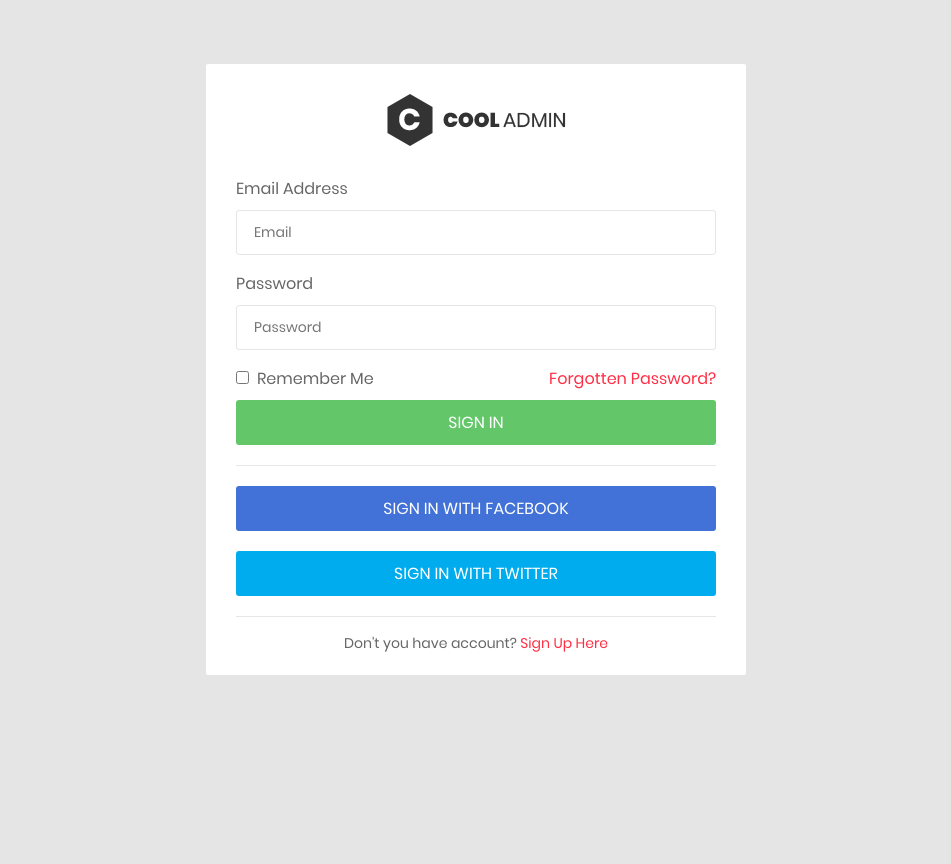
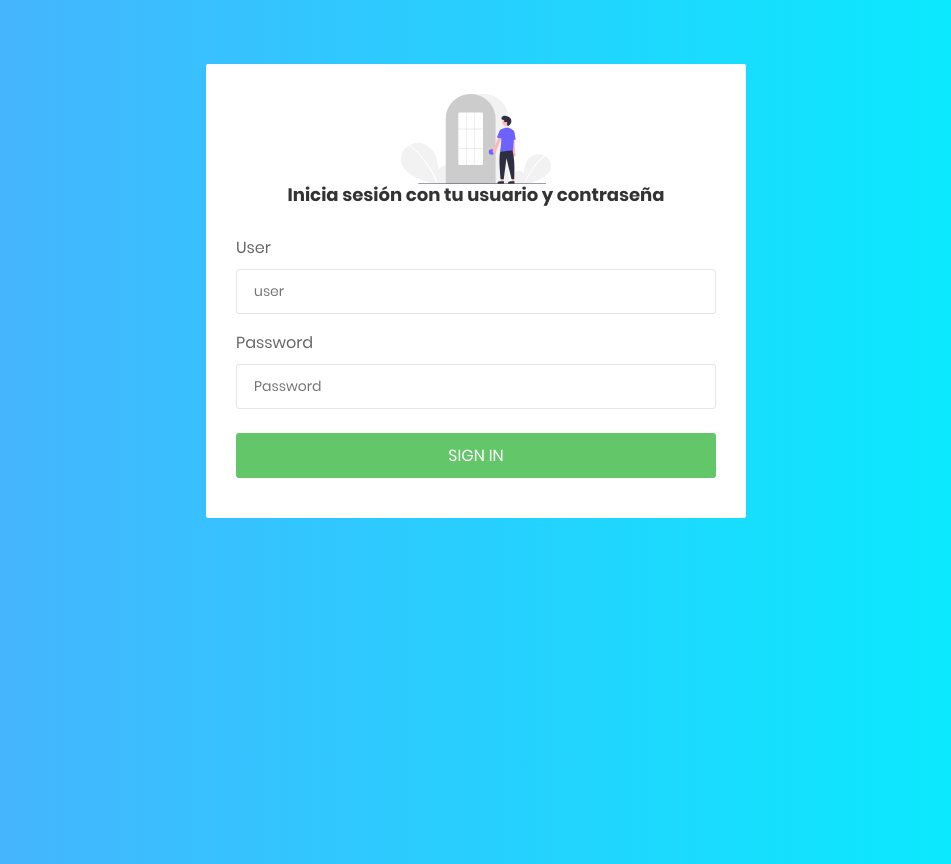
Before and after one commit to samgongora26/perfect-assistant, a PHP site: page / in a window 1280 px wide. Shown: the whole page, without its empty margins (164-1115 px from the left). Run offline with PHP 8.4, Linux system fonts and the light colour scheme.

Commit message:
iniciar sesion

```diff
--- a/inc/admin/sesion.php
+++ b/inc/admin/sesion.php
@@ -3,6 +3,6 @@
     session_start();
     $id_user = $_SESSION['id_user'];
     if($id_user == ""){ //si la variable de sesión está vacia entonces se redirige al login
-        header("location: ../../../index.html");
+        header("location: ../../index.html");
     }
 ?>
--- a/index.HTML
+++ b/index.html
@@ -35,49 +35,41 @@
 
 </head>
 
-<body class="animsition">
-    <div class="page-wrapper">
-        <div class="page-content--bge5">
+<body class="animsition" >
+    <div class="page-wrapper" style="background-image: linear-gradient(to right, #4facfe 0%, #00f2fe 100%);">
+        <div class="page-content--bge5" style="background-image: linear-gradient(to right, #4facfe 0%, #00f2fe 100%);">
             <div class="container">
                 <div class="login-wrap">
                     <div class="login-content">
                         <div class="login-logo">
-                            <a href="#">
-                                <img src="src/images/icon/logo.png" alt="CoolAdmin">
-                            </a>
+
+                            <img src="src/images/login.svg" alt="login svg" style="width: 150px">
+
+                            <h4>Inicia sesión con tu usuario y contraseña</h4>
                         </div>
                         <div class="login-form">
-                            <form action="" method="post">
+                            <form action="inc/admin/login.php" method="post">
                                 <div class="form-group">
-                                    <label>Email Address</label>
-                                    <input class="au-input au-input--full" type="email" name="email" placeholder="Email">
+                                    <label>User</label>
+                                    <input class="au-input au-input--full" type="text" name="user" id="user" placeholder="user">
                                 </div>
                                 <div class="form-group">
                                     <label>Password</label>
-                                    <input class="au-input au-input--full" type="password" name="password" placeholder="Password">
+                                    <input class="au-input au-input--full" type="password" name="pass" id="pass" placeholder="Password">
                                 </div>
                                 <div class="login-checkbox">
                                     <label>
-                                        <input type="checkbox" name="remember">Remember Me
-                                    </label>
-                                    <label>
-                                        <a href="#">Forgotten Password?</a>
+                                        <!--a href="#">¿Forgotten Password?</a-->
                                     </label>
                                 </div>
                                 <button class="au-btn au-btn--block au-btn--green m-b-20" type="submit">sign in</button>
-                                <div class="social-login-content">
-                                    <div class="social-button">
-                                        <button class="au-btn au-btn--block au-btn--blue m-b-20">sign in with facebook</button>
-                                        <button class="au-btn au-btn--block au-btn--blue2">sign in with twitter</button>
-                                    </div>
-                                </div>
                             </form>
-                            <div class="register-link">
+                            <!--div class="register-link">
                                 <p>
                                     Don't you have account?
                                     <a href="#">Sign Up Here</a>
                                 </p>
-                            </div>
+                            </div-->
                         </div>
                     </div>
                 </div>
--- a/src/pages/home/home.php
+++ b/src/pages/home/home.php
@@ -1,3 +1,7 @@
+<?php
+    //Se hace llamado a la sesion
+    include("../../../inc/admin/sesion.php");
+?>
 <!DOCTYPE html>
 <html lang="en">
 
@@ -32,7 +36,7 @@
                         <div class="row">
                             <div class="col-md-12">
                                 <div class="overview-wrap">
-                                    <h2 class="title-1"><?php echo 'Bienvenido '. $nombre .' '. $apellido_p; ?></h2>
+                                    <h2 class="title-1"><?php echo 'Bienvenido '. $usr["nombres"]; ?></h2>
                                     <button class="au-btn au-btn-icon au-btn--blue">
                                         <i class="fa fa-download"></i>Reporte general
                                     </button>
```
Also changed, not shown: inc/admin/datos_usuario.php (+16 -8 lines), inc/admin/db.php (+1 -12 lines), inc/admin/login.php (+6 -4 lines), src/templates/plantillas/plantilla_header.php (+6 -7 lines), src/images/login.svg (added).
